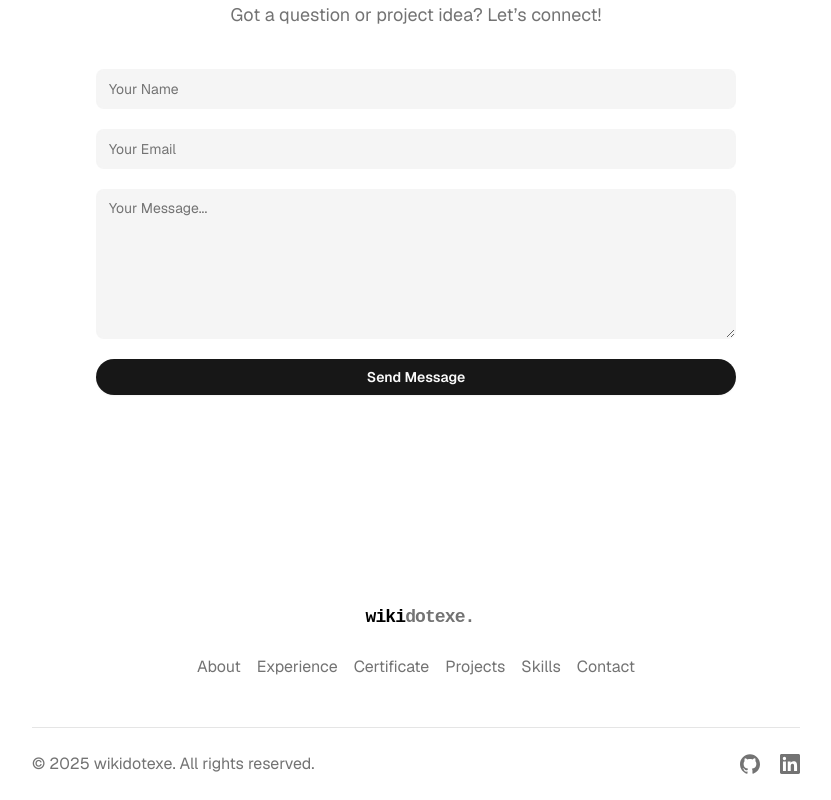
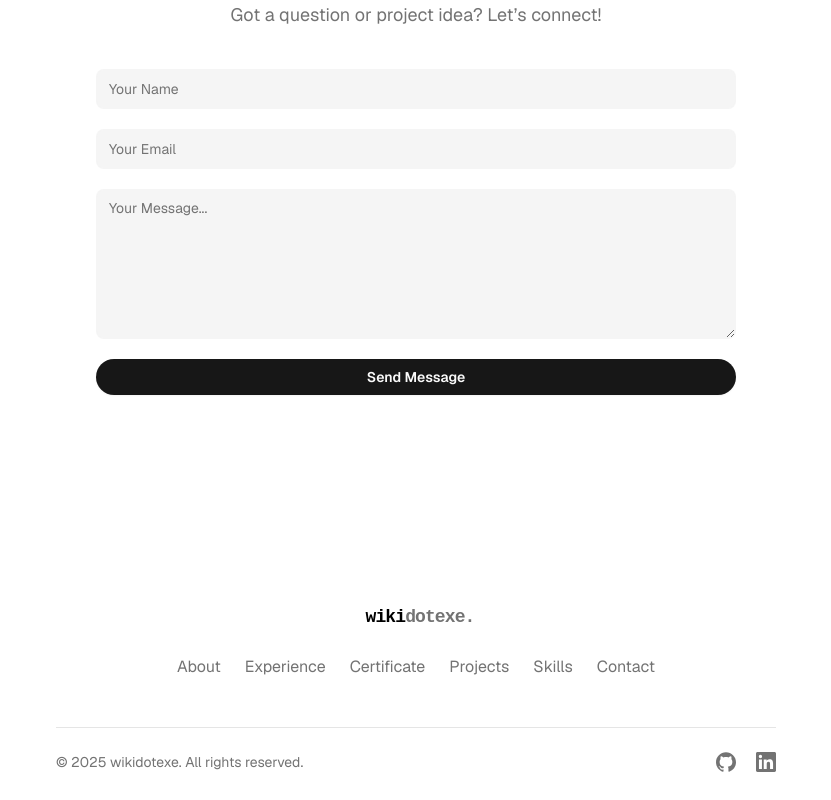
Before and after one commit to wikidotexe/portfolio-update, a Next.js app: page / in a window 1280 px wide. Shown: the part 8993-9793 px from the top of the page, without its empty margins (224-1055 px from the left). Built offline with nearby package versions, Linux system fonts and the light colour scheme.

Commit message:
Fix Responsive Footer

```diff
--- a/components/footer.tsx
+++ b/components/footer.tsx
@@ -14,7 +14,6 @@ const footerLinks = [
 ];
 
 const Footer = () => {
-  // fungsi buat smooth scroll
   const handleScroll = (e: React.MouseEvent<HTMLAnchorElement>, targetId: string) => {
     e.preventDefault();
     const section = document.getElementById(targetId);
@@ -25,11 +24,13 @@ const Footer = () => {
 
   return (
     <footer className="mt-20">
-      <div className="max-w-screen-md mx-auto">
-        <div className="py-12 flex flex-col justify-start items-center">
+      <div className="max-w-screen-md mx-auto px-6">
+        {/* Section atas: Logo + link navigasi */}
+        <div className="py-12 flex flex-col justify-start items-center text-center">
           <Logo />
 
-          <ul className="mt-6 flex items-center gap-4 flex-wrap">
+          {/* Link navigasi footer */}
+          <ul className="mt-6 flex flex-wrap justify-center items-center gap-x-6 gap-y-3 text-sm sm:text-base">
             {footerLinks.map(({ title, href }) => (
               <li key={title}>
                 <a href={href} onClick={(e) => handleScroll(e, href.replace("#", ""))} className="text-muted-foreground hover:text-foreground transition-colors duration-200">
@@ -42,9 +43,9 @@ const Footer = () => {
 
         <Separator />
 
-        <div className="py-6 flex flex-col-reverse sm:flex-row items-center justify-between gap-x-2 gap-y-5 px-6 xl:px-0">
-          {/* Copyright */}
-          <span className="text-muted-foreground">&copy; {new Date().getFullYear()} wikidotexe. All rights reserved.</span>
+        {/* Section bawah: copyright + social */}
+        <div className="py-6 flex flex-col-reverse sm:flex-row items-center justify-between gap-x-4 gap-y-5 text-center sm:text-left">
+          <span className="text-muted-foreground text-sm">&copy; {new Date().getFullYear()} wikidotexe. All rights reserved.</span>
 
           <div className="flex items-center gap-5 text-muted-foreground">
             <a href="https://github.com/wikidotexe" target="_blank" rel="noopener noreferrer">
```
